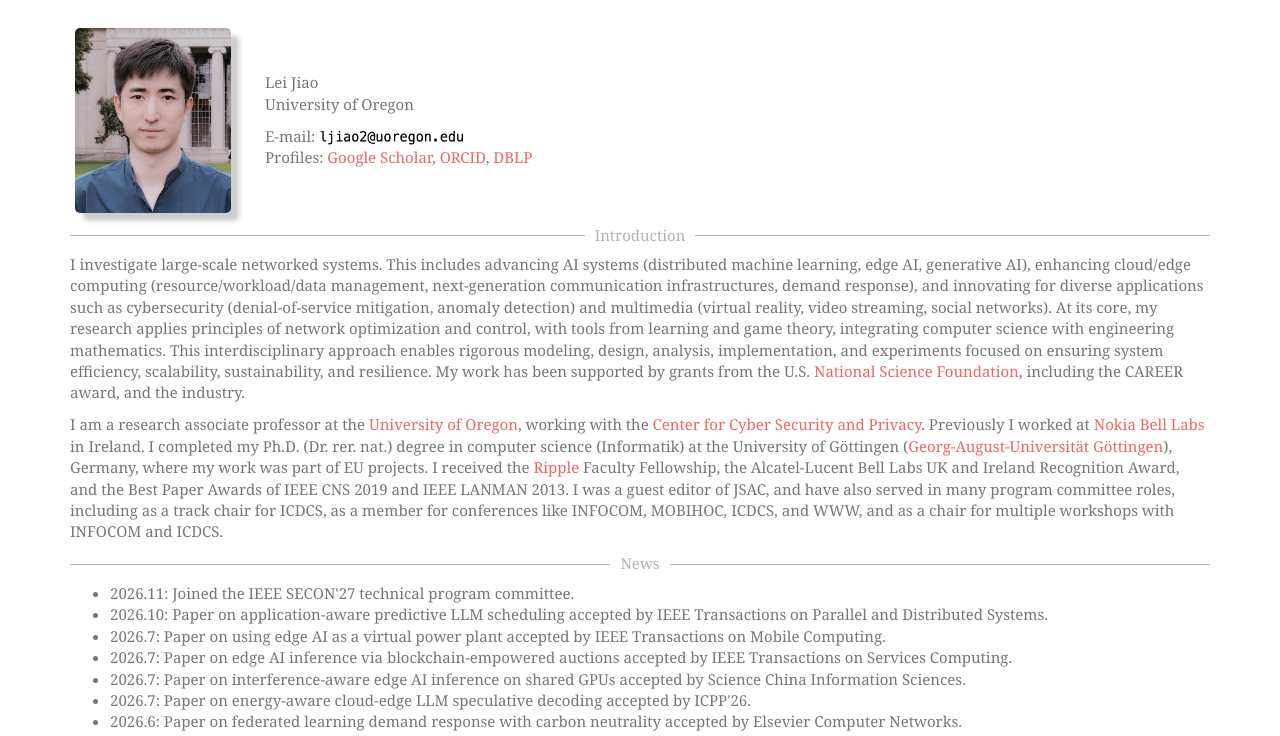
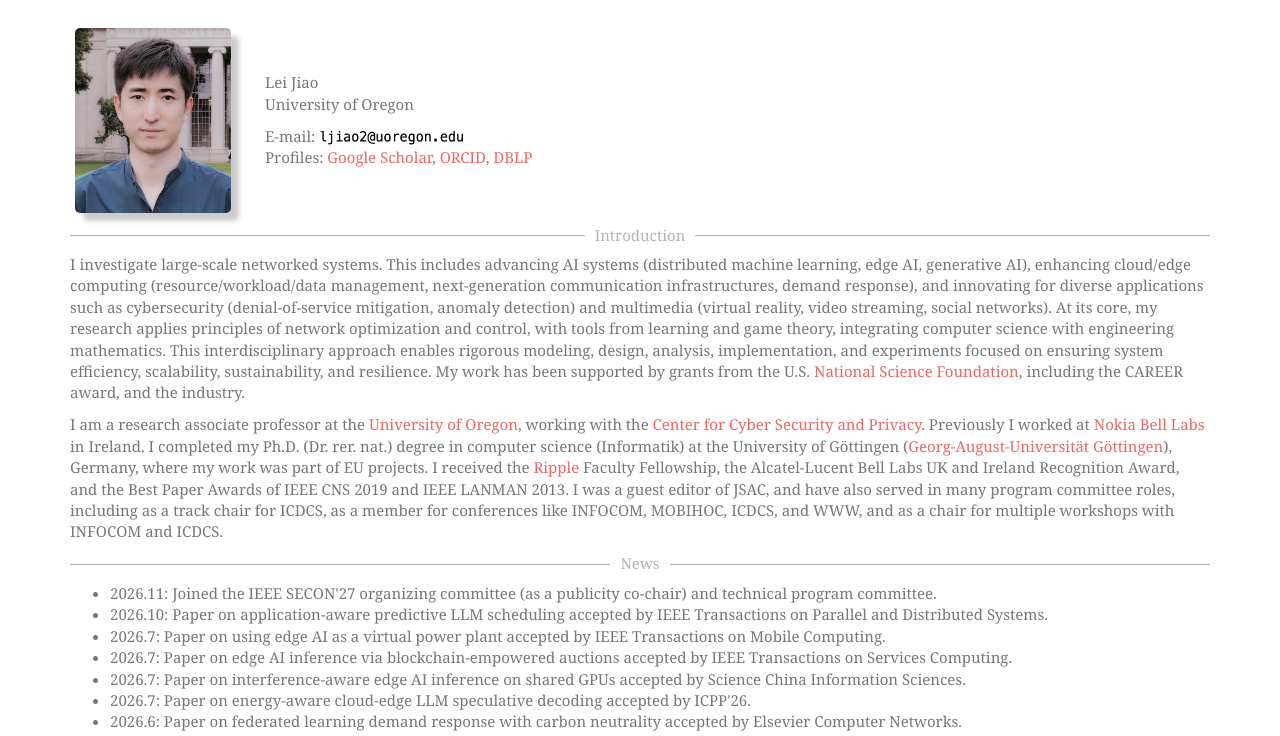
Before and after one commit to ljiao/ljiao.github.io, a plain HTML site: page index.html in a window 1280 px wide. Shown: the part 52-788 px from the top of the page. Drawn offline with Linux system fonts and the light colour scheme; a web font is replaced by a local one.

Commit message:
Update index.html

```diff
--- a/index.html
+++ b/index.html
@@ -134,7 +134,7 @@
 	<div class="hr-separator">News</div>
 
 	<ul>
-		<li>2026.11: Joined the IEEE SECON'27 technical program committee.</li>
+		<li>2026.11: Joined the IEEE SECON'27 organizing committee (as a publicity co-chair) and technical program committee.</li>
 		<li>2026.10: Paper on application-aware predictive LLM scheduling accepted by IEEE Transactions on Parallel and Distributed Systems.</li>
 		<li>2026.7: Paper on using edge AI as a virtual power plant accepted by IEEE Transactions on Mobile Computing.</li>
 		<li>2026.7: Paper on edge AI inference via blockchain-empowered auctions accepted by IEEE Transactions on Services Computing.</li>
```
